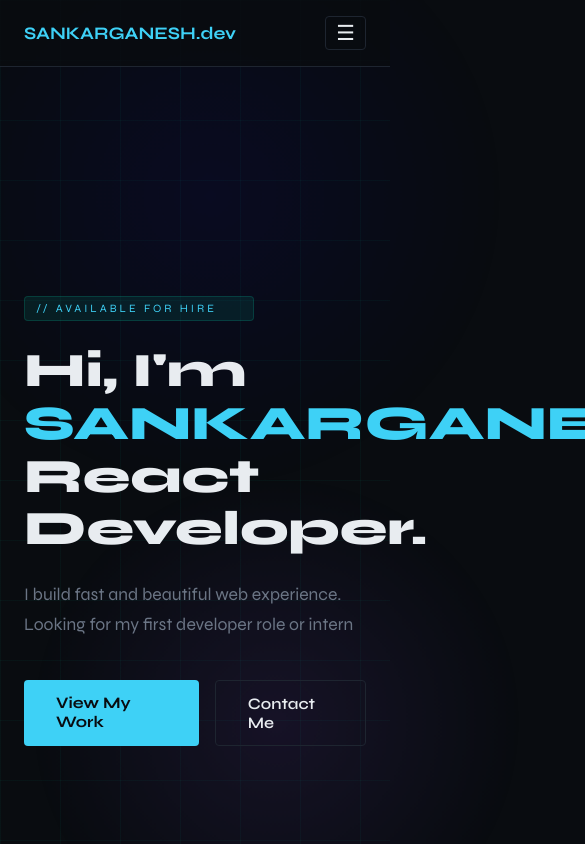
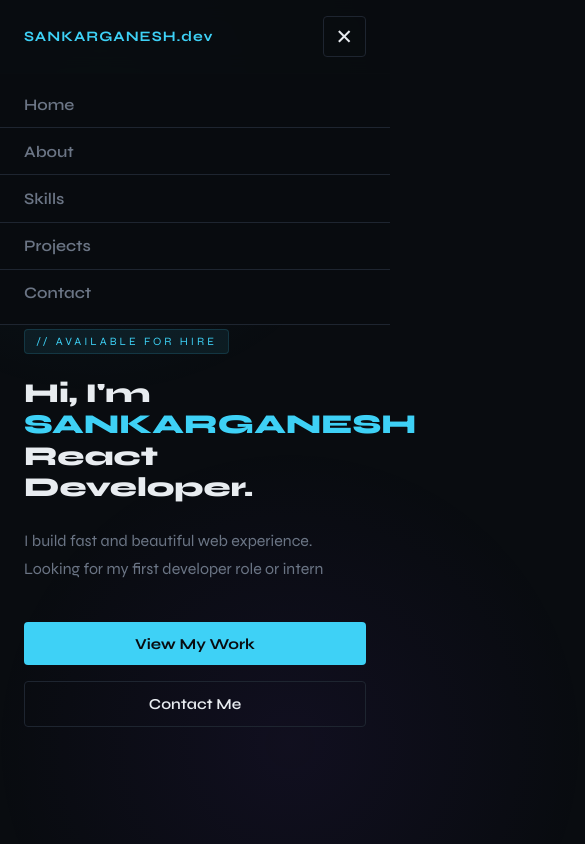
Before and after one commit to Sankarganesh-S/Protfolio, a plain HTML site: page index.html in a window 390 px wide. Both pictures are taken after a click on the button "Toggle menu". Shown: the top 844 px of the page, 585 px wide, since content can reach past the window. Drawn offline with Linux system fonts and the light colour scheme.

Commit message:
fix: responsive design and CSS bug fixes

```diff
--- a/index.html
+++ b/index.html
@@ -9,41 +9,40 @@
     <link rel="preconnect" href="https://fonts.googleapis.com">
     <link rel="preconnect" href="https://fonts.gstatic.com" crossorigin>
     <link href="https://fonts.googleapis.com/css2?family=Space+Mono:wght@400;700&family=Syne:wght@400;600;700;800&display=swap" rel="stylesheet">
-    <link rel="stylesheet " href="./style.css">
+    <link rel="stylesheet" href="./style.css">
 </head>
 
 <body>
 
-
-    <!-- BACKGROUND GRID STYLE -->
-     <div class="glow"></div>
-     <div class="glow2"></div>
+    <!-- BACKGROUND GLOW -->
+    <div class="glow"></div>
+    <div class="glow2"></div>
 
     <!-- NAV SECTION -->
     <nav>
-
         <span class="logo">SANKARGANESH.dev</span>
 
-        <div class="nav-links">
-            <a href="#home">Home</a>
-            <a href="#about">About</a>
-            <a href="#skills">Skills</a>
-            <a href="#projects">Projects</a>
-            <a href="#contact">Contact</a>
+        <div class="nav-links" id="navLinks">
+            <a href="#home" onclick="closeNav()">Home</a>
+            <a href="#about" onclick="closeNav()">About</a>
+            <a href="#skills" onclick="closeNav()">Skills</a>
+            <a href="#projects" onclick="closeNav()">Projects</a>
+            <a href="#contact" onclick="closeNav()">Contact</a>
         </div>
-        <button class="hamburger" id="hamburger" onclick="toggleNav()">☰</button>
 
+        <!-- Hamburger button — shown on mobile -->
+        <button class="hamburger" id="hamburgerBtn" onclick="toggleNav()" aria-label="Toggle menu">
+            <span class="ham-icon" id="hamIcon">☰</span>
+        </button>
     </nav>
 
     <!-- HERO SECTION -->
-
     <section id="home" class="reveal">
         <div class="hero">
             <p class="tag">// Available for hire</p>
             <h1>
                 Hi, I'm <span>SANKARGANESH</span>
                 React Developer.
-
             </h1>
             <p class="hero-sub">
                 I build fast and beautiful web experience.
@@ -60,14 +59,14 @@
     <section id="about">
         <div class="section-wrap">
             <div class="reveal">
-                <p class="section-label"> // ABOUT</p>
+                <p class="section-label">// ABOUT</p>
                 <h2 class="section-title">Who I <span>Am</span></h2>
             </div>
             <div class="about-grid reveal">
                 <div class="about-text">
-                    <p>I'm a <strong>React Developer</strong> based in Chennai.Passionate about building clean web
-                        interface </p>
-                    <p>Looking for my first <strong>developer role </strong> or Internship</p>
+                    <p>I'm a <strong>React Developer</strong> based in Chennai. Passionate about building clean web
+                        interface.</p>
+                    <p>Looking for my first <strong>developer role</strong> or Internship.</p>
                 </div>
 
                 <!-- CARDS -->
@@ -76,29 +75,24 @@
                         <div class="stat-num">5+</div>
                         <div class="stat-label">Technologies</div>
                     </div>
-
                     <div class="stat-card">
                         <div class="stat-num">3+</div>
-                        <div class="stat-label">Project</div>
+                        <div class="stat-label">Projects</div>
                     </div>
-
                     <div class="stat-card">
                         <div class="stat-num">100%</div>
                         <div class="stat-label">Passion</div>
                     </div>
-
                     <div class="stat-card">
                         <div class="stat-num">∞</div>
                         <div class="stat-label">Willing to Learn</div>
                     </div>
                 </div>
             </div>
-
         </div>
     </section>
 
-    <!-- ** SKILL SECTION -->
-
+    <!-- SKILL SECTION -->
     <section id="skills">
         <div class="section-wrap">
             <div class="reveal">
@@ -106,8 +100,6 @@
                 <p class="section-title">My <span>Tech Stack</span></p>
             </div>
             <div class="skills-grid reveal">
-
-                <!-- Skills list -->
                 <div class="skill-card">
                     <div class="skill-icon">🌐</div>
                     <div class="skill-name">HTML5</div>
@@ -118,25 +110,21 @@
                     <div class="skill-name">CSS3</div>
                     <div class="skill-level">Solid</div>
                 </div>
-
                 <div class="skill-card">
                     <div class="skill-icon">⚡</div>
                     <div class="skill-name">JavaScript</div>
                     <div class="skill-level">Solid</div>
                 </div>
-
                 <div class="skill-card">
                     <div class="skill-icon">⚛️</div>
                     <div class="skill-name">React</div>
                     <div class="skill-level">Solid</div>
                 </div>
-
                 <div class="skill-card">
                     <div class="skill-icon">🥏</div>
                     <div class="skill-name">Tailwind CSS</div>
                     <div class="skill-level">Learning</div>
                 </div>
-
                 <div class="skill-card">
                     <div class="skill-icon">🔧</div>
                     <div class="skill-name">Git & GitHub</div>
@@ -147,17 +135,14 @@
     </section>
 
     <!-- PROJECT SECTION -->
-
     <section id="projects">
         <div class="section-wrap">
-
             <div class="reveal">
                 <p class="section-label">// PROJECTS</p>
                 <h2 class="section-title">What I've <span>Built</span></h2>
             </div>
 
             <div class="projects-grid">
-
                 <div class="project-card reveal">
                     <p class="project-num">Project — 01</p>
                     <h3 class="project-title">Todo App</h3>
@@ -211,7 +196,6 @@
                         <a href="#" target="_blank">⚭ GitHub</a>
                     </div>
                 </div>
-
             </div>
         </div>
     </section>
@@ -219,7 +203,6 @@
     <!-- CONTACT SECTION -->
     <section id="contact">
         <div class="section-wrap">
-
             <div class="reveal">
                 <p class="section-label">// CONTACT</p>
                 <h2 class="section-title center">
@@ -233,11 +216,9 @@
                     Looking for internships and entry-level roles.
                     Feel free to reach out!
                 </p>
-
                 <a href="mailto:sankarganesh0993344@gmail.com" class="btn-primary">
                     Send me an Email →
                 </a>
-
                 <div class="social-links">
                     <a href="https://github.com/Sankarganesh-S" target="_blank" class="social-btn">
                         ⌥ GitHub
@@ -250,7 +231,6 @@
                     </a>
                 </div>
             </div>
-
         </div>
     </section>
 
@@ -266,5 +246,4 @@
     <script src="./script.js"></script>
 
 </body>
-
 </html>
--- a/script.js
+++ b/script.js
@@ -1,27 +1,22 @@
-// Step 1: .reveal class உள்ள எல்லா elements-ஐ select பண்ணு
+// ─── SCROLL REVEAL ───────────────────────────────────────────
 const revealEls = document.querySelectorAll('.reveal');
 
-// Step 2: Observer create பண்ணு
 const observer = new IntersectionObserver(
   function(entries) {
     entries.forEach(function(entry) {
-
-      // Element screen-ல visible ஆனா?
       if (entry.isIntersecting) {
         entry.target.classList.add('visible');
       }
-
     });
   },
-  { threshold: 0.1 }   // 10% visible ஆனா trigger
+  { threshold: 0.1 }
 );
 
-// Step 3: ஒவ்வொரு element-ஐயும் observe பண்ணு
 revealEls.forEach(function(el) {
   observer.observe(el);
 });
 
-// Step 4: Smooth scroll — nav link click பண்ணா
+// ─── SMOOTH SCROLL ───────────────────────────────────────────
 document.querySelectorAll('a[href^="#"]').forEach(function(link) {
   link.addEventListener('click', function(e) {
     e.preventDefault();
@@ -31,18 +26,35 @@ document.querySelectorAll('a[href^="#"]').forEach(function(link) {
     }
   });
 });
+
+// ─── FOOTER YEAR ─────────────────────────────────────────────
 const yearEl = document.getElementById('year');
 if (yearEl) {
   yearEl.textContent = new Date().getFullYear();
 }
+
+// ─── MOBILE NAV TOGGLE ───────────────────────────────────────
 function toggleNav() {
   const nav = document.getElementById('navLinks');
-  nav.classList.toggle('open');
+  const icon = document.getElementById('hamIcon');
+  const isOpen = nav.classList.toggle('open');
+  icon.textContent = isOpen ? '✕' : '☰';
 }
 
-// Nav link click  auto-close
-document.querySelectorAll('.nav-links a').forEach(function(link) {
-  link.addEventListener('click', function() {
-    document.getElementById('navLinks').classList.remove('open');
-  });
+function closeNav() {
+  const nav = document.getElementById('navLinks');
+  const icon = document.getElementById('hamIcon');
+  nav.classList.remove('open');
+  icon.textContent = '☰';
+}
+
+// Close nav when clicking outside
+document.addEventListener('click', function(e) {
+  const nav = document.getElementById('navLinks');
+  const btn = document.getElementById('hamburgerBtn');
+  if (nav && nav.classList.contains('open')) {
+    if (!nav.contains(e.target) && !btn.contains(e.target)) {
+      closeNav();
+    }
+  }
 });
--- a/style.css
+++ b/style.css
@@ -1,5 +1,6 @@
-/*   CSS COLOR PLATE VARIABLES  */
-
+/* ===========================
+   CSS COLOR VARIABLES
+=========================== */
 :root {
     --accent: #3ed1f6;
     --bg: #090c10;
@@ -9,22 +10,54 @@
     --muted: #6b7585;
 }
 
-/* ITS IMPORTANT */
+/* ===========================
+   RESET
+=========================== */
 * {
-    padding: 0px;
-    margin: 0px;
-    ;
+    padding: 0;
+    margin: 0;
     box-sizing: border-box;
+}
+
+html {
+    scroll-behavior: smooth;
 }
 
 body {
     background: var(--bg);
     color: var(--text);
     font-family: 'Syne', sans-serif;
+    overflow-x: hidden;
 }
 
-/* NAV BAR */
+/* ===========================
+   BACKGROUND GLOWS
+=========================== */
+.glow {
+    position: fixed;
+    top: -200px;
+    left: -200px;
+    width: 600px;
+    height: 600px;
+    background: radial-gradient(circle, rgba(62, 209, 246, 0.08) 0%, transparent 70%);
+    pointer-events: none;
+    z-index: 0;
+}
 
+.glow2 {
+    position: fixed;
+    bottom: -200px;
+    right: -200px;
+    width: 600px;
+    height: 600px;
+    background: radial-gradient(circle, rgba(124, 58, 237, 0.07) 0%, transparent 70%);
+    pointer-events: none;
+    z-index: 0;
+}
+
+/* ===========================
+   NAV BAR
+=========================== */
 nav {
     position: fixed;
     top: 0;
@@ -35,14 +68,17 @@ nav {
     align-items: center;
     justify-content: space-between;
     padding: 1.2rem 4rem;
-    background: rgba(9, 12, 16, 0.8);
-    border-bottom: 1px solid var(--border)
+    background: rgba(9, 12, 16, 0.92);
+    backdrop-filter: blur(10px);
+    border-bottom: 1px solid var(--border);
 }
 
 .logo {
     color: var(--accent);
     font-size: 1.1rem;
     font-weight: 700;
+    letter-spacing: 1px;
+    flex-shrink: 0;
 }
 
 .nav-links {
@@ -54,15 +90,36 @@ nav {
     color: var(--muted);
     text-decoration: none;
     font-weight: 600;
-    transition: :color 0.2s;
+    font-size: 0.95rem;
+    transition: color 0.2s;
 }
 
 .nav-links a:hover {
     color: var(--accent);
 }
 
-/* HERO */
+/* Hamburger button — hidden on desktop */
+.hamburger {
+    display: none;
+    background: none;
+    border: 1px solid var(--border);
+    color: var(--text);
+    font-size: 1.3rem;
+    padding: 5px 12px;
+    border-radius: 4px;
+    cursor: pointer;
+    transition: border-color 0.2s, color 0.2s;
+    line-height: 1.4;
+}
 
+.hamburger:hover {
+    border-color: var(--accent);
+    color: var(--accent);
+}
+
+/* ===========================
+   HERO
+=========================== */
 .hero {
     min-height: 100vh;
     display: flex;
@@ -71,6 +128,8 @@ nav {
     padding: 8rem 4rem 4rem;
     max-width: 1100px;
     margin: 0 auto;
+    position: relative;
+    z-index: 1;
 }
 
 .tag {
@@ -80,21 +139,22 @@ nav {
     text-transform: uppercase;
     margin-bottom: 1.5rem;
     display: inline-block;
-    border: 1px solid rgba(0, 245, 196, 0.3);
+    border: 1px solid rgba(62, 209, 246, 0.3);
     padding: 4px 12px;
     border-radius: 4px;
-    width:230px;
+    width: fit-content;
 }
 
 .hero h1 {
     font-size: clamp(2rem, 6vw, 4rem);
     font-weight: 800;
-    line-height: 1.1;
+    line-height: 1.15;
     margin-bottom: 1.5rem;
 }
 
 .hero h1 span {
     color: var(--accent);
+    display: block;
 }
 
 .hero-sub {
@@ -108,8 +168,12 @@ nav {
 .hero-cta {
     display: flex;
     gap: 1rem;
+    flex-wrap: wrap;
 }
 
+/* ===========================
+   BUTTONS
+=========================== */
 .btn-primary {
     background: var(--accent);
     color: #090c10;
@@ -118,10 +182,13 @@ nav {
     border-radius: 4px;
     text-decoration: none;
     transition: opacity 0.2s, transform 0.2s;
+    font-family: 'Syne', sans-serif;
+    font-size: 0.95rem;
+    white-space: nowrap;
 }
 
 .btn-primary:hover {
-    opacity: 1;
+    opacity: 0.9;
     transform: translateY(-2px);
 }
 
@@ -133,6 +200,9 @@ nav {
     border-radius: 4px;
     text-decoration: none;
     transition: border-color 0.2s, color 0.2s;
+    font-family: 'Syne', sans-serif;
+    font-size: 0.95rem;
+    white-space: nowrap;
 }
 
 .btn-ghost:hover {
@@ -140,10 +210,13 @@ nav {
     color: var(--accent);
 }
 
+/* ===========================
+   SCROLL REVEAL
+=========================== */
 .reveal {
     opacity: 0;
     transform: translateY(30px);
-    transition: all 0.7s;
+    transition: opacity 0.7s ease, transform 0.7s ease;
 }
 
 .reveal.visible {
@@ -151,21 +224,26 @@ nav {
     transform: translateY(0);
 }
 
-/* SECTION STYLE  */
+/* ===========================
+   SECTION SHARED STYLES
+=========================== */
+section {
+    position: relative;
+    z-index: 1;
+}
 
 .section-wrap {
     max-width: 1100px;
     margin: 0 auto;
     padding: 6rem 4rem;
-
 }
 
 .section-label {
     color: var(--accent);
-    font-size: .75rem;
-    letter-spacing: :3px;
+    font-size: 0.75rem;
+    letter-spacing: 3px;
     text-transform: uppercase;
-    margin-bottom: .7rem;
+    margin-bottom: 0.7rem;
 }
 
 .section-title {
@@ -179,8 +257,9 @@ nav {
     color: var(--accent);
 }
 
-
-/* -- ABOUT -- */
+/* ===========================
+   ABOUT
+=========================== */
 .about-grid {
     display: grid;
     grid-template-columns: 1fr 1fr;
@@ -203,7 +282,6 @@ nav {
     display: grid;
     grid-template-columns: 1fr 1fr;
     gap: 1rem;
-    align-items: stretch;
 }
 
 .stat-card {
@@ -211,7 +289,7 @@ nav {
     border: 1px solid var(--border);
     border-radius: 8px;
     padding: 1.5rem;
-    transition: border-color .2s;
+    transition: border-color 0.2s, transform 0.2s;
     display: flex;
     flex-direction: column;
     justify-content: center;
@@ -219,25 +297,26 @@ nav {
 }
 
 .stat-card:hover {
-    border-color: :var(--accent);
+    border-color: var(--accent);
     transform: translateY(-2px);
-
 }
 
 .stat-num {
     font-size: 2.2rem;
-    font: weight 800px;
+    font-weight: 800;
     color: var(--accent);
+    line-height: 1;
 }
 
 .stat-label {
     color: var(--muted);
-    font-size: .85rem;
-    margin-top: .3rem;
+    font-size: 0.85rem;
+    margin-top: 0.3rem;
 }
 
-/* SKILLS */
-
+/* ===========================
+   SKILLS
+=========================== */
 .skills-grid {
     display: grid;
     grid-template-columns: repeat(auto-fill, minmax(140px, 1fr));
@@ -245,12 +324,12 @@ nav {
 }
 
 .skill-card {
-    background-color: ar(--card);
+    background: var(--card);
     border: 1px solid var(--border);
     border-radius: 8px;
     padding: 1.4rem 1rem;
     text-align: center;
-    transition: border-color .25s, transform .25s;
+    transition: border-color 0.25s, transform 0.25s;
     cursor: default;
 }
 
@@ -261,23 +340,24 @@ nav {
 
 .skill-icon {
     font-size: 2rem;
-    margin-bottom: .6rem;
+    margin-bottom: 0.6rem;
 }
 
 .skill-name {
     font-weight: 700;
-    font-size: .9rem;
+    font-size: 0.9rem;
 }
 
 .skill-level {
-    font-size: .7rem;
+    font-size: 0.7rem;
     color: var(--accent);
-    margin-top: .3rem;
+    margin-top: 0.3rem;
     letter-spacing: 1px;
 }
 
-
-/* === PROJECTS === */
+/* ===========================
+   PROJECTS
+=========================== */
 .projects-grid {
     display: grid;
     grid-template-columns: repeat(auto-fill, minmax(300px, 1fr));
@@ -289,13 +369,12 @@ nav {
     border: 1px solid var(--border);
     border-radius: 12px;
     padding: 2rem;
-    transition: border-color .25s, transform .25s;
+    transition: border-color 0.25s, transform 0.25s;
     position: relative;
-    /* ::before- */
     overflow: hidden;
 }
 
-/* Top gradient line — hover */
+/* Top gradient line on hover */
 .project-card::before {
     content: '';
     position: absolute;
@@ -305,7 +384,7 @@ nav {
     height: 2px;
     background: linear-gradient(90deg, var(--accent), #7c3aed);
     opacity: 0;
-    transition: opacity .3s;
+    transition: opacity 0.3s;
 }
 
 .project-card:hover {
@@ -318,7 +397,7 @@ nav {
 }
 
 .project-num {
-    font-size: .7rem;
+    font-size: 0.7rem;
     color: var(--muted);
     margin-bottom: 1rem;
 }
@@ -326,12 +405,12 @@ nav {
 .project-title {
     font-size: 1.2rem;
     font-weight: 700;
-    margin-bottom: .7rem;
+    margin-bottom: 0.7rem;
 }
 
 .project-desc {
     color: var(--muted);
-    font-size: .9rem;
+    font-size: 0.9rem;
     line-height: 1.7;
     margin-bottom: 1.5rem;
 }
@@ -339,17 +418,17 @@ nav {
 .project-tags {
     display: flex;
     flex-wrap: wrap;
-    gap: .5rem;
+    gap: 0.5rem;
     margin-bottom: 1.5rem;
 }
 
 .tag {
-    background: rgba(0, 245, 196, .08);
+    background: rgba(62, 209, 246, 0.08);
     color: var(--accent);
-    font-size: .7rem;
-    padding: .3rem .7rem;
+    font-size: 0.7rem;
+    padding: 0.3rem 0.7rem;
     border-radius: 4px;
-    border: 1px solid rgba(0, 245, 196, .15);
+    border: 1px solid rgba(62, 209, 246, 0.15);
 }
 
 .project-links {
@@ -360,42 +439,18 @@ nav {
 .project-links a {
     color: var(--muted);
     text-decoration: none;
-    font-size: .85rem;
+    font-size: 0.85rem;
     font-weight: 600;
-    transition: color .2s;
+    transition: color 0.2s;
 }
 
 .project-links a:hover {
     color: var(--accent);
 }
 
-/* === MOBILE RESPONSIVE === */
-@media (max-width: 768px) {
-    nav {
-        padding: 1rem 1.5rem;
-    }
-
-    .nav-links {
-        display: none;
-    }
-
-    .hero,
-    .section-wrap {
-        padding-left: 1.5rem;
-        padding-right: 1.5rem;
-    }
-
-    .hero h1 {
-        font-size: 3rem;
-    }
-
-    .about-grid {
-        grid-template-columns: 1fr;
-        gap: 2rem;
-    }
-}
-
-/* === CONTACT === */
+/* ===========================
+   CONTACT
+=========================== */
 .center {
     text-align: center;
 }
@@ -412,15 +467,14 @@ nav {
     overflow: hidden;
 }
 
-/* Gradient border using ::after */
+/* Gradient border */
 .contact-box::after {
     content: '';
     position: absolute;
     inset: -1px;
     border-radius: 16px;
     padding: 1px;
-    background: linear-gradient(135deg,
-            var(--accent), #7c3aed, transparent, transparent);
+    background: linear-gradient(135deg, var(--accent), #7c3aed, transparent, transparent);
     -webkit-mask:
         linear-gradient(#fff 0 0) content-box,
         linear-gradient(#fff 0 0);
@@ -432,7 +486,7 @@ nav {
 .contact-box h3 {
     font-size: 1.6rem;
     font-weight: 800;
-    margin-bottom: .6rem;
+    margin-bottom: 0.6rem;
 }
 
 .contact-box p {
@@ -448,21 +502,21 @@ nav {
 
 .social-links {
     display: flex;
-    gap: .8rem;
+    gap: 0.8rem;
     justify-content: center;
     flex-wrap: wrap;
 }
 
 .social-btn {
-    background: rgba(255, 255, 255, .04);
+    background: rgba(255, 255, 255, 0.04);
     border: 1px solid var(--border);
     color: var(--text);
-    padding: .65rem 1.2rem;
+    padding: 0.65rem 1.2rem;
     border-radius: 6px;
     text-decoration: none;
     font-weight: 600;
-    font-size: .88rem;
-    transition: border-color .2s, color .2s;
+    font-size: 0.88rem;
+    transition: border-color 0.2s, color 0.2s;
 }
 
 .social-btn:hover {
@@ -470,12 +524,14 @@ nav {
     color: var(--accent);
 }
 
-/* === FOOTER === */
+/* ===========================
+   FOOTER
+=========================== */
 footer {
     text-align: center;
     padding: 2rem;
     color: var(--muted);
-    font-size: .8rem;
+    font-size: 0.8rem;
     border-top: 1px solid var(--border);
     position: relative;
     z-index: 1;
@@ -485,81 +541,160 @@ footer {
     color: var(--accent);
 }
 
-/* Hamburger button — default hide, mobile- show */
-.hamburger {
-  display: none;
-  background: none;
-  border: 1px solid var(--border);
-  color: var(--text);
-  font-size: 1.3rem;
-  padding: 4px 10px;
-  border-radius: 4px;
-  cursor: pointer;
+/* ===========================
+   RESPONSIVE — TABLET (≤900px)
+=========================== */
+@media (max-width: 900px) {
+    .nav-links {
+        gap: 1.5rem;
     }
 
+    nav {
+        padding: 1.2rem 2rem;
+    }
+
+    .hero,
+    .section-wrap {
+        padding-left: 2rem;
+        padding-right: 2rem;
+    }
+
+    .about-grid {
+        gap: 2.5rem;
+    }
+}
+
+/* ===========================
+   RESPONSIVE — MOBILE (≤768px)
+=========================== */
 @media (max-width: 768px) {
-  .hamburger { display: block; }  ← mobile-ல show
 
+    /* --- NAV --- */
+    nav {
+        padding: 1rem 1.5rem;
+        flex-wrap: wrap;
+        position: relative;
+    }
+
+    .hamburger {
+        display: block;
+    }
+
+    /* Mobile nav: hidden by default, slides down when open */
     .nav-links {
         display: none;
+        flex-direction: column;
+        gap: 0;
         position: absolute;
-    top: 60px; left: 0; right: 0;
-    background: rgba(9,12,16,0.97);
-    flex-direction: column;
-    padding: 1.5rem;
-    gap: 1.2rem;
+        top: 100%;
+        left: 0;
+        right: 0;
+        background: rgba(9, 12, 16, 0.98);
+        border-bottom: 1px solid var(--border);
+        padding: 0.5rem 0;
+        z-index: 99;
+    }
+
+    .nav-links.open {
+        display: flex;
+    }
+
+    .nav-links a {
+        padding: 0.85rem 1.5rem;
+        font-size: 1rem;
         border-bottom: 1px solid var(--border);
     }
 
-  .nav-links.open {
-    display: flex;  ← open class-ல show
+    .nav-links a:last-child {
+        border-bottom: none;
+    }
+
+    /* --- HERO --- */
+    .hero {
+        padding: 7rem 1.5rem 3rem;
+    }
+
+    .hero h1 {
+        font-size: clamp(1.8rem, 8vw, 2.8rem);
+    }
+
+    .hero-sub {
+        font-size: 1rem;
+    }
+
+    .hero-cta {
+        flex-direction: column;
+        align-items: flex-start;
+    }
+
+    .btn-primary,
+    .btn-ghost {
+        width: 100%;
+        text-align: center;
+    }
+
+    /* --- SECTIONS --- */
+    .section-wrap {
+        padding: 4rem 1.5rem;
+    }
+
+    /* --- ABOUT --- */
+    .about-grid {
+        grid-template-columns: 1fr;
+        gap: 2rem;
+    }
+
+    /* --- SKILLS --- */
+    .skills-grid {
+        grid-template-columns: repeat(auto-fill, minmax(120px, 1fr));
+    }
+
+    /* --- PROJECTS --- */
+    .projects-grid {
+        grid-template-columns: 1fr;
+    }
+
+    /* --- CONTACT --- */
+    .contact-box {
+        padding: 2rem 1.5rem;
+    }
+
+    .contact-box h3 {
+        font-size: 1.3rem;
+    }
+
+    .social-links {
+        flex-direction: column;
+        align-items: center;
+    }
+
+    .social-btn {
+        width: 100%;
+        text-align: center;
     }
 }
-/* Grid lines background */
-body::before {
-  content: '';
-  position: fixed;
-  inset: 0;
-  background-image:
-    linear-gradient(rgba(0,245,196,0.04) 1px, transparent 1px),
-    linear-gradient(90deg, rgba(0,245,196,0.04) 1px, transparent 1px);
-  background-size: 60px 60px;
-  pointer-events: none;
-  z-index: 0;
+
+/* ===========================
+   RESPONSIVE — SMALL PHONES (≤480px)
+=========================== */
+@media (max-width: 480px) {
+    .logo {
+        font-size: 0.9rem;
     }
 
-/* Green glow — top left */
-.glow {
-  position: fixed;
-  width: 600px; height: 600px;
-  border-radius: 50%;
-  background: radial-gradient(circle, rgba(16, 0, 245, 0.08) 0%, transparent 70%);
-  top: -150px; left: -150px;
-  pointer-events: none;
-  z-index: 0;
-  animation: blobMove 12s ease-in-out infinite alternate;
+    .hero h1 {
+        font-size: clamp(1.6rem, 7vw, 2.2rem);
     }
 
-/* Purple glow — bottom right */
-.glow2 {
-  position: fixed;
-  width: 500px; height: 500px;
-  border-radius: 50%;
-  background: radial-gradient(circle, rgba(142, 82, 246, 0.1) 0%, transparent 70%);
-  bottom: -100px; right: -100px;
-  pointer-events: none;
-  z-index: 0;
-  animation: blobMove 15s ease-in-out infinite alternate-reverse;
+    .about-stats {
+        grid-template-columns: 1fr 1fr;
     }
 
-/* Glow animation */
-@keyframes blobMove {
-  from { transform: translate(0, 0); }
-  to   { transform: translate(80px, 60px); }
+    .skills-grid {
+        grid-template-columns: repeat(3, 1fr);
     }
 
-/* IMPORTANT — sections content glows-  top shown */
-section, nav, footer {
-  position: relative;
-  z-index: 1;
+    .section-title {
+        font-size: 1.8rem;
     }
+}
```
Lines whose indentation alone changed are shown as unchanged.
